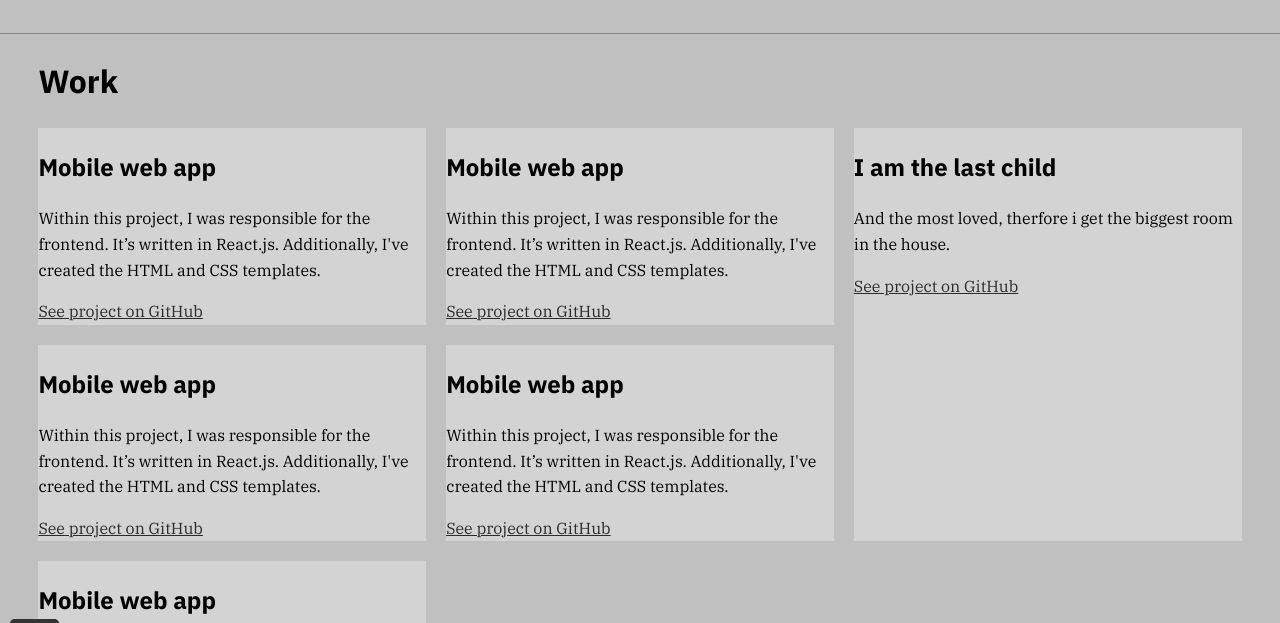
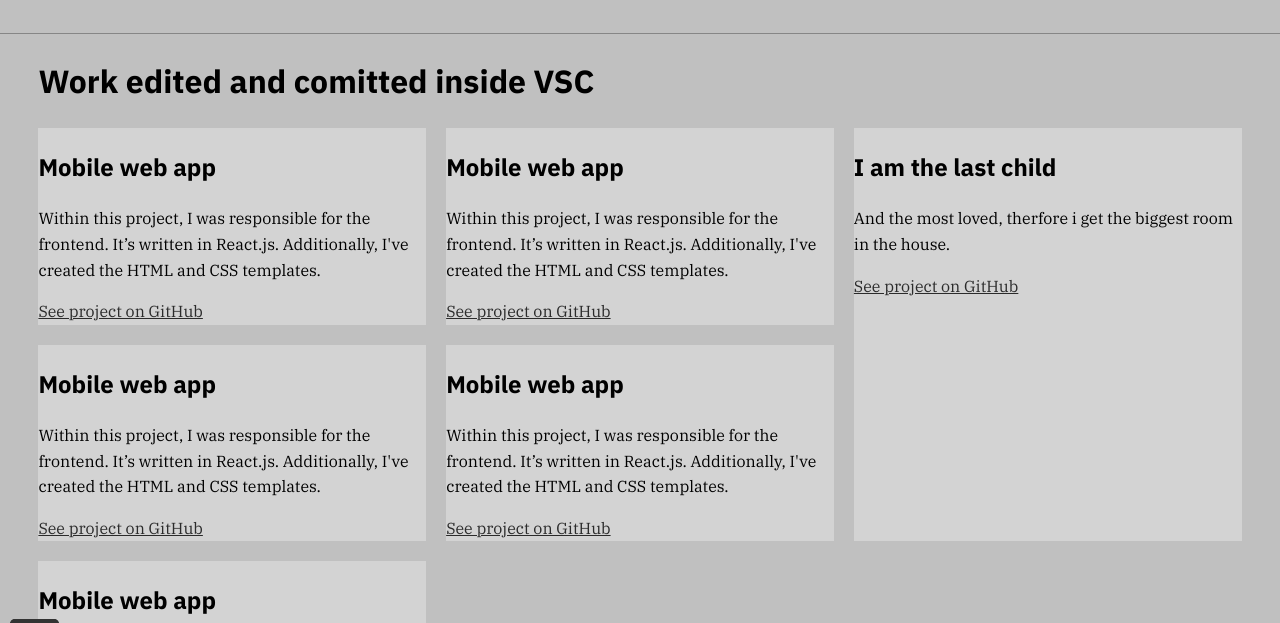
Before and after one commit to dkause/kause, a plain HTML site: page work.html in a window 1280 px wide. Shown: the part 142-765 px from the top of the page. Drawn offline with nearby package versions, Linux system fonts and the light colour scheme.

Commit message:
Update work.html

```diff
--- a/work.html
+++ b/work.html
@@ -31,7 +31,7 @@
             </header>
             <!-- Here is the content -->
             <section class="work">
-            <h1>Work</h1>
+            <h1>Work edited and comitted inside VSC</h1>
             <div class="grid">
                <!-- Grid items will live here -->
                 <div class="grid__item">
```
